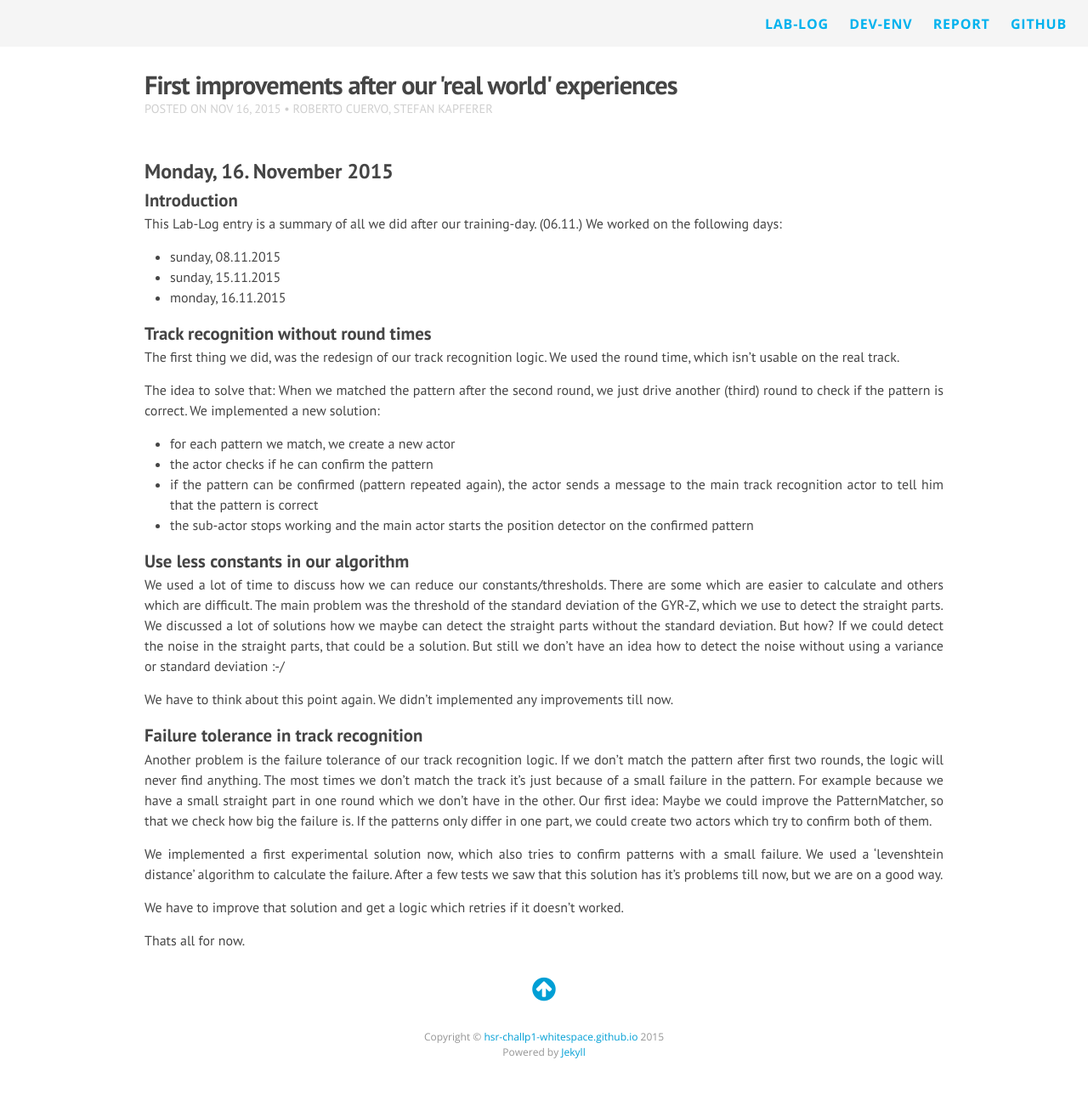
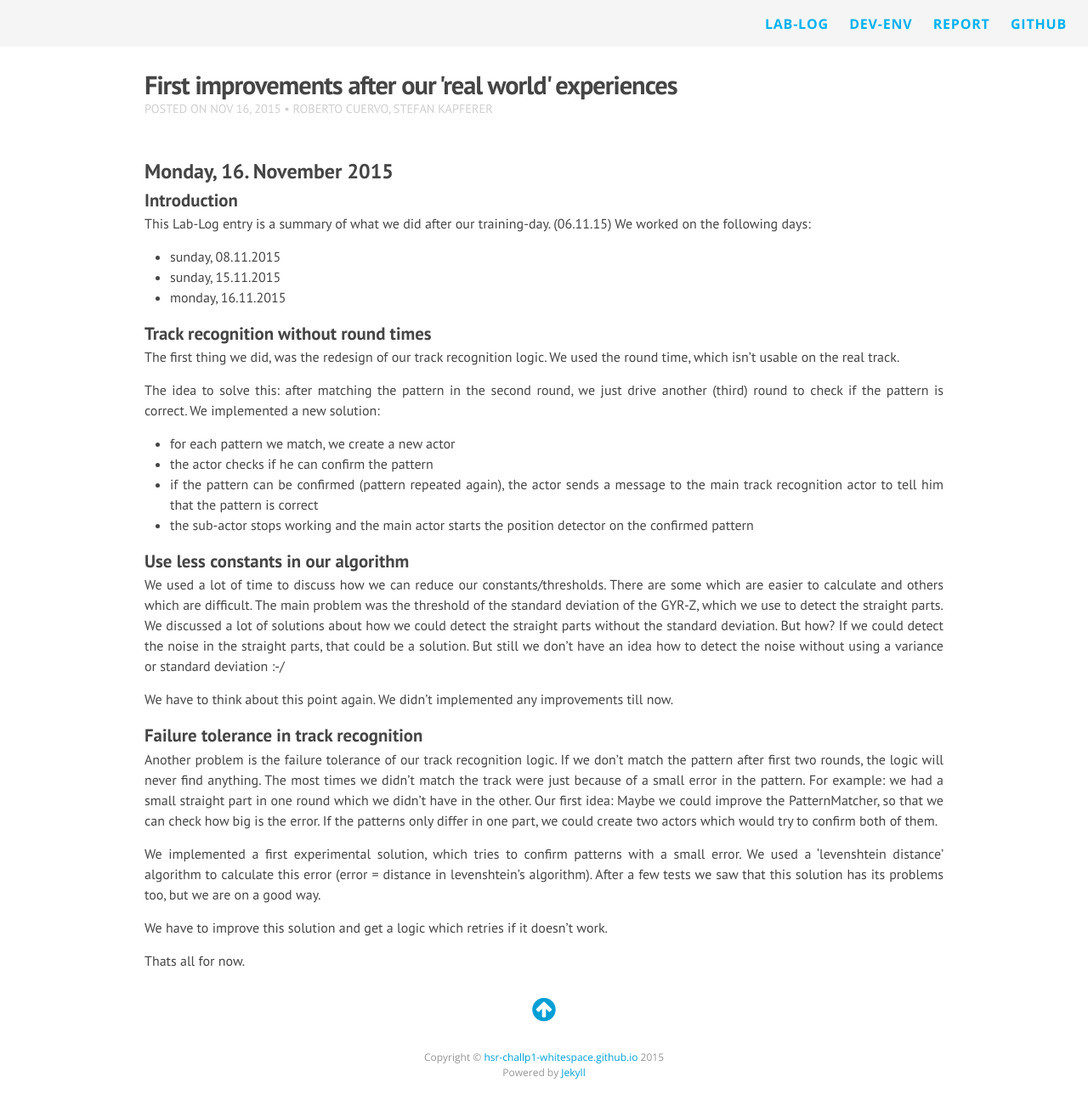
Before and after one commit to HSR-ChallP1-Whitespace/hsr-challp1-whitespace.github.io, a Jekyll site: the page built from _posts/2015-11-16-first-improvements-after-real-world-experiences.md, in a window 1280 px wide. Shown: the whole page at 85% size. Built offline with Jekyll 4.4.1, drawn with Linux system fonts in a browser that asks for light colours; nearby versions of some CDN libraries; Markdown is read by kramdown in place of the engine named in the settings; comment, search, counter and statistics services are not loaded; before the commit the page ends 1284 px from its top, so only the background shows below that.

Commit message:
_posts/2015-11-16-first-improvements-after-real-world-experiences.md modified

```diff
--- a/_posts/2015-11-16-first-improvements-after-real-world-experiences.md
+++ b/_posts/2015-11-16-first-improvements-after-real-world-experiences.md
@@ -8,7 +8,7 @@ author: "Roberto Cuervo, Stefan Kapferer"
 ## Monday, 16. November 2015
 
 ### Introduction
-This Lab-Log entry is a summary of all we did after our training-day. (06.11.)
+This Lab-Log entry is a summary of what we did after our training-day. (06.11.15)
 We worked on the following days:
 
  - sunday, 08.11.2015
@@ -18,7 +18,7 @@ We worked on the following days:
 ### Track recognition without round times
 The first thing we did, was the redesign of our track recognition logic. We used the round time, which isn't usable on the real track.
 
-The idea to solve that: When we matched the pattern after the second round, we just drive another (third) round to check if the pattern is correct.
+The idea to solve this: after matching the pattern in the second round, we just drive another (third) round to check if the pattern is correct.
 We implemented a new solution:
 
  - for each pattern we match, we create a new actor
@@ -29,19 +29,19 @@ We implemented a new solution:
 ### Use less constants in our algorithm
 We used a lot of time to discuss how we can reduce our constants/thresholds. There are some which are easier to calculate and others which are difficult.
 The main problem was the threshold of the standard deviation of the GYR-Z, which we use to detect the straight parts.
-We discussed a lot of solutions how we maybe can detect the straight parts without the standard deviation. But how? If we could detect the noise in the straight parts, that could be a solution.
+We discussed a lot of solutions about how we could detect the straight parts without the standard deviation. But how? If we could detect the noise in the straight parts, that could be a solution.
 But still we don't have an idea how to detect the noise without using a variance or standard deviation :-/
 
 We have to think about this point again. We didn't implemented any improvements till now.
 
 ### Failure tolerance in track recognition
 Another problem is the failure tolerance of our track recognition logic. If we don't match the pattern after first two rounds, the logic will never find anything.
-The most times we don't match the track it's just because of a small failure in the pattern. For example because we have a small straight part in one round which we don't have in the other.
-Our first idea: Maybe we could improve the PatternMatcher, so that we check how big the failure is. If the patterns only differ in one part, we could create two actors which try to confirm both of them.
+The most times we didn't match the track were just because of a small error in the pattern. For example: we had a small straight part in one round which we didn't have in the other.
+Our first idea: Maybe we could improve the PatternMatcher, so that we can check how big is the error. If the patterns only differ in one part, we could create two actors which would try to confirm both of them.
 
-We implemented a first experimental solution now, which also tries to confirm patterns with a small failure. We used a 'levenshtein distance' algorithm to calculate the failure.
-After a few tests we saw that this solution has it's problems till now, but we are on a good way.
+We implemented a first experimental solution, which tries to confirm patterns with a small error. We used a 'levenshtein distance' algorithm to calculate this error (error = distance in levenshtein's algorithm).
+After a few tests we saw that this solution has its problems too, but we are on a good way.
 
-We have to improve that solution and get a logic which retries if it doesn't worked.
+We have to improve this solution and get a logic which retries if it doesn't work.
 
 Thats all for now.
```
